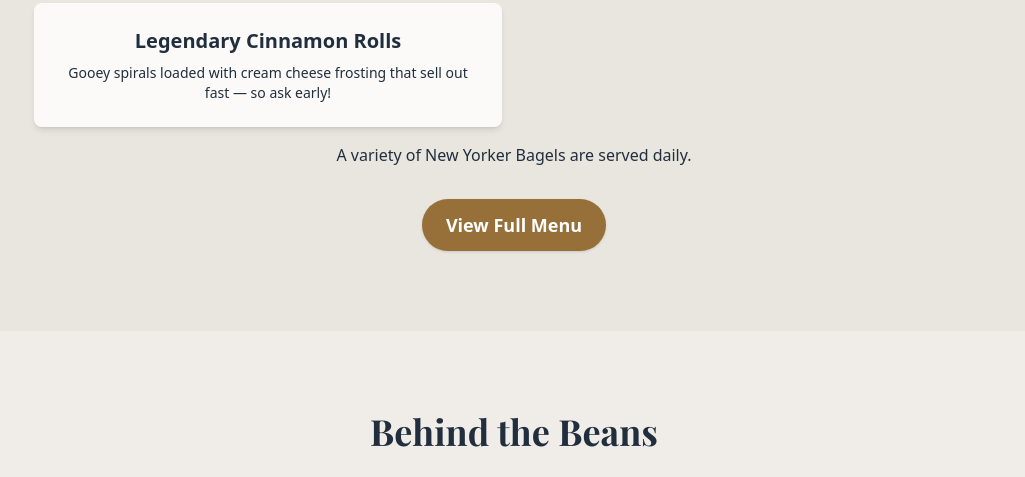
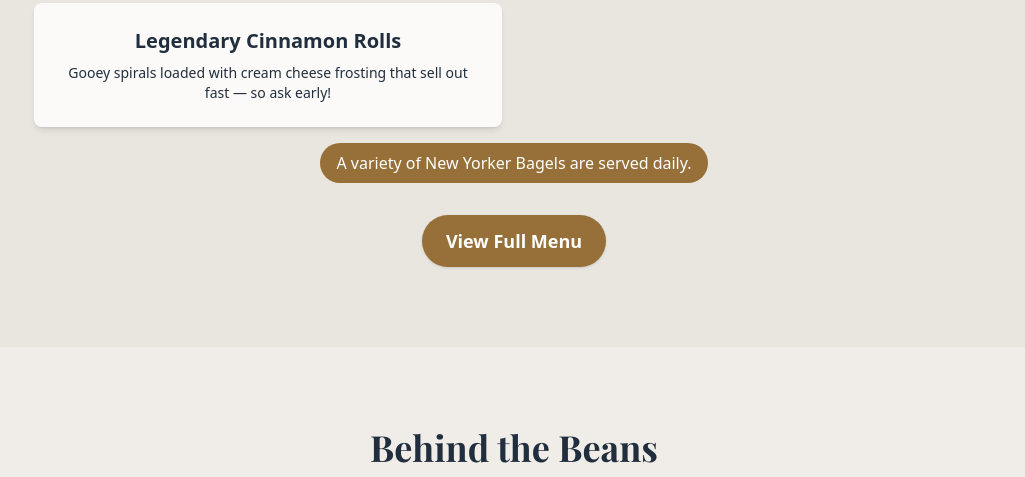
Before and after one commit to mrnosilrub/Shouting-Grounds-Coffee, a plain HTML site: page index.html in a window 1280 px wide. Shown: the part 2675-3152 px from the top of the page, without its empty margins (126-1151 px from the left). Drawn offline with nearby package versions, Linux system fonts and the light colour scheme.

Commit message:
feat: highlight daily bagel offering

```diff
--- a/index.html
+++ b/index.html
@@ -203,7 +203,9 @@
           <p class="text-sm">Gooey spirals loaded with cream cheese frosting that sell out fast — so ask early!</p>
         </div>
       </div>
-      <p class="text-center mt-4">A variety of New Yorker Bagels are served daily.</p>
+      <p class="text-center mt-4">
+        <span class="inline-block bg-[var(--brand-accent)] text-white py-2 px-4 rounded-full">A variety of New Yorker Bagels are served daily.</span>
+      </p>
 
       <div class="mt-8 text-center">
         <a href="assets/menu.pdf" class="inline-block bg-[var(--brand-accent)] hover:bg-[var(--brand-accent)]/90 text-white py-3 px-6 rounded-full shadow transition text-lg font-semibold">
```
